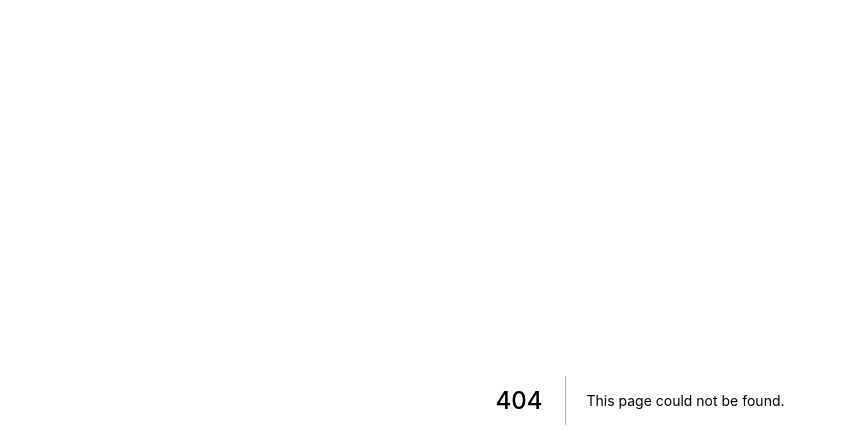
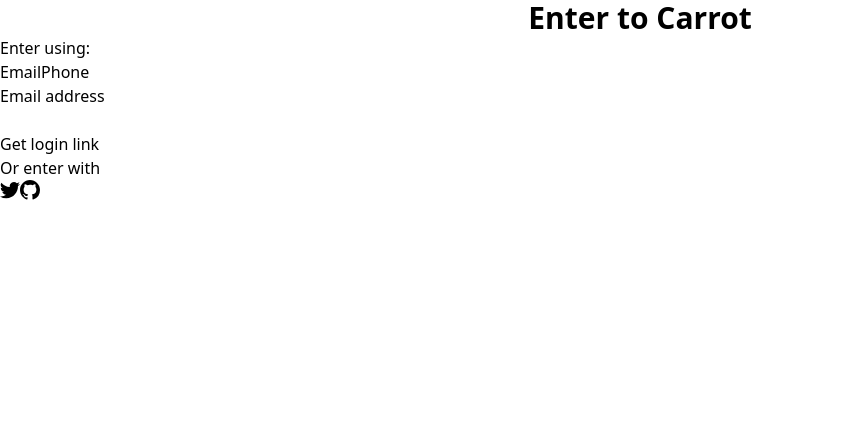
Before and after one commit to iamminho/customer-manage-app, a Next.js app: page /enter in a window 1280 px wide. Before the commit this address had no page. Shown: the top 448 px of the page, without its empty margins (0-846 px from the left). Built offline with nearby package versions, Linux system fonts and the light colour scheme.

Commit message:
tailwind css setup

```diff
--- a/package.json
+++ b/package.json
@@ -19,9 +19,12 @@
     "@types/node": "18.0.0",
     "@types/react": "18.0.14",
     "@types/react-dom": "18.0.5",
+    "autoprefixer": "^10.4.7",
     "eslint": "8.18.0",
     "eslint-config-next": "12.2.0",
+    "postcss": "^8.4.14",
     "prisma": "^4.0.0",
+    "tailwindcss": "^3.1.4",
     "typescript": "4.7.4"
   }
 }
--- /dev/null
+++ b/pages/enter.tsx
@@ -0,0 +1,74 @@
+import { useState } from "react";
+
+export default function Enter() {
+  const [method, setMethod] = useState<"email" | "phone">("email");
+  const onEmailClick = () => setMethod("email");
+  const onPhoneClick = () => setMethod("phone");
+  return (
+    <div>
+      <h3 className="text-3xl font-bold text-center">Enter to Carrot</h3>
+      <div>
+        <div>
+          <h5>Enter using:</h5>
+          <div>
+            <button onClick={onEmailClick}>Email</button>
+            <button onClick={onPhoneClick}>Phone</button>
+          </div>
+        </div>
+        <form>
+          <label>
+            {method === "email" ? "Email address" : null}
+            {method === "phone" ? "Phone number" : null}
+          </label>
+          <div>
+            {method === "email" ? <input type="email" required /> : null}
+            {method === "phone" ? (
+              <div>
+                <span>+82</span>
+                <input type="number" required />
+              </div>
+            ) : null}
+          </div>
+          <button>
+            {method === "email" ? "Get login link" : null}
+            {method === "phone" ? "Get one-time password" : null}
+          </button>
+        </form>
+        <div>
+          <div>
+            <div />
+            <div>
+              <span>Or enter with</span>
+            </div>
+          </div>
+          <div>
+            <button>
+              <svg
+                className="w-5 h-5"
+                aria-hidden="true"
+                fill="currentColor"
+                viewBox="0 0 20 20"
+              >
+                <path d="M6.29 18.251c7.547 0 11.675-6.253 11.675-11.675 0-.178 0-.355-.012-.53A8.348 8.348 0 0020 3.92a8.19 8.19 0 01-2.357.646 4.118 4.118 0 001.804-2.27 8.224 8.224 0 01-2.605.996 4.107 4.107 0 00-6.993 3.743 11.65 11.65 0 01-8.457-4.287 4.106 4.106 0 001.27 5.477A4.073 4.073 0 01.8 7.713v.052a4.105 4.105 0 003.292 4.022 4.095 4.095 0 01-1.853.07 4.108 4.108 0 003.834 2.85A8.233 8.233 0 010 16.407a11.616 11.616 0 006.29 1.84" />
+              </svg>
+            </button>
+            <button>
+              <svg
+                className="w-5 h-5"
+                aria-hidden="true"
+                fill="currentColor"
+                viewBox="0 0 20 20"
+              >
+                <path
+                  fillRule="evenodd"
+                  d="M10 0C4.477 0 0 4.484 0 10.017c0 4.425 2.865 8.18 6.839 9.504.5.092.682-.217.682-.483 0-.237-.008-.868-.013-1.703-2.782.605-3.369-1.343-3.369-1.343-.454-1.158-1.11-1.466-1.11-1.466-.908-.62.069-.608.069-.608 1.003.07 1.531 1.032 1.531 1.032.892 1.53 2.341 1.088 2.91.832.092-.647.35-1.088.636-1.338-2.22-.253-4.555-1.113-4.555-4.951 0-1.093.39-1.988 1.029-2.688-.103-.253-.446-1.272.098-2.65 0 0 .84-.27 2.75 1.026A9.564 9.564 0 0110 4.844c.85.004 1.705.115 2.504.337 1.909-1.296 2.747-1.027 2.747-1.027.546 1.379.203 2.398.1 2.651.64.7 1.028 1.595 1.028 2.688 0 3.848-2.339 4.695-4.566 4.942.359.31.678.921.678 1.856 0 1.338-.012 2.419-.012 2.747 0 .268.18.58.688.482A10.019 10.019 0 0020 10.017C20 4.484 15.522 0 10 0z"
+                  clipRule="evenodd"
+                />
+              </svg>
+            </button>
+          </div>
+        </div>
+      </div>
+    </div>
+  );
+}
--- a/pages/index.tsx
+++ b/pages/index.tsx
@@ -1,5 +1,7 @@
-let Homepage = () => {
-  return <div>welcome next.js</div>;
+import type { NextPage } from "next";
+
+const Home: NextPage = () => {
+  return null;
 };
 
-export default Homepage;
+export default Home;
--- /dev/null
+++ b/postcss.config.js
@@ -0,0 +1,6 @@
+module.exports = {
+  plugins: {
+    tailwindcss: {},
+    autoprefixer: {},
+  },
+}
--- a/styles/globals.css
+++ b/styles/globals.css
@@ -1,16 +1,3 @@
-html,
-body {
-  padding: 0;
-  margin: 0;
-  font-family: -apple-system, BlinkMacSystemFont, Segoe UI, Roboto, Oxygen,
-    Ubuntu, Cantarell, Fira Sans, Droid Sans, Helvetica Neue, sans-serif;
-}
-
-a {
-  color: inherit;
-  text-decoration: none;
-}
-
-* {
-  box-sizing: border-box;
-}
+@tailwind base;
+@tailwind components;
+@tailwind utilities;
--- /dev/null
+++ b/tailwind.config.js
@@ -0,0 +1,11 @@
+///** @type {import('tailwindcss').Config} */
+module.exports = {
+  content: [
+    "./pages/**/*.{tsx,js,ts,jsx}",
+    "./components/**/*.{tsx,js,ts,jsx}",
+  ],
+  theme: {
+    extend: {},
+  },
+  plugins: [],
+};
```
Also changed, not shown: 1 other file (tests, documents, lock files or other folders).
